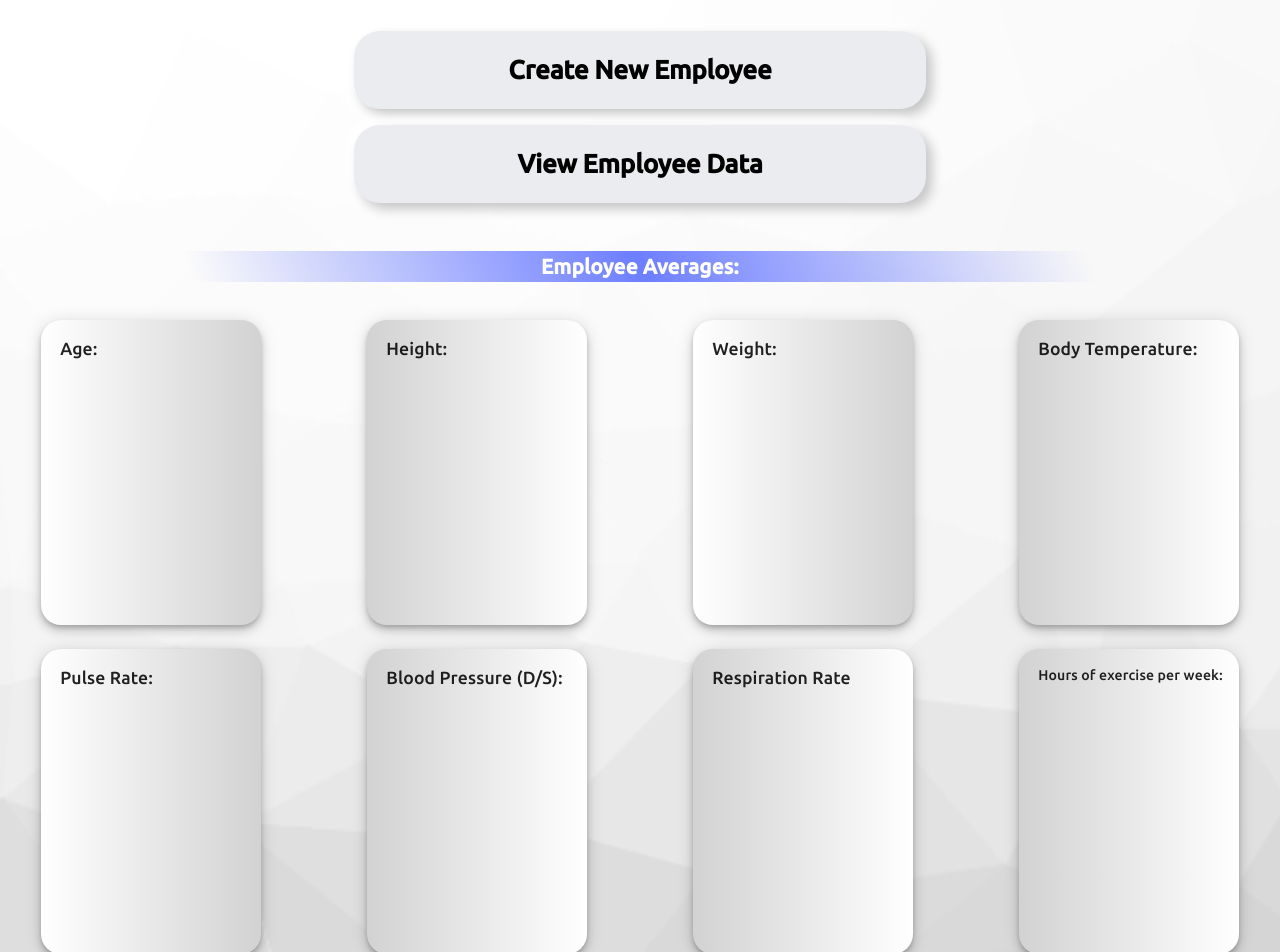
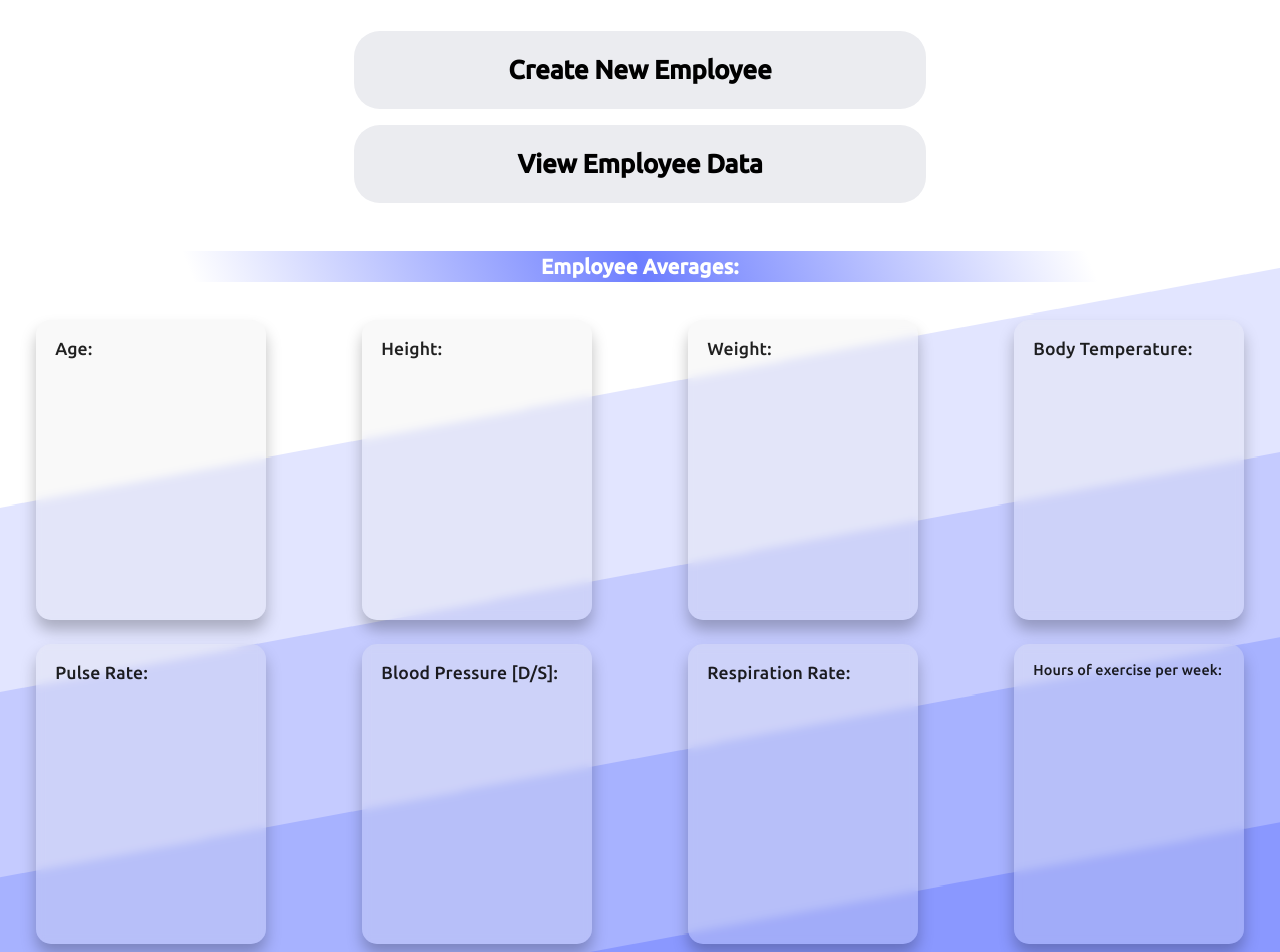
Before and after one commit to kfc0105/vendia-health-dashboard, a React (Create React App) app: page / in a window 1280 px wide. Shown: the part 140-1092 px from the top of the page. Built offline with nearby package versions, Linux system fonts and the light colour scheme; what @vendia/client would draw is missing.

Commit message:
New UI updates

```diff
--- a/src/App.js
+++ b/src/App.js
@@ -2,10 +2,11 @@ import LandingPage from './LandingPage/LandingPage.js'
 
 import { createVendiaClient } from '@vendia/client';
 
+
 const client = createVendiaClient({
-  apiUrl: `https://tzuz85d56l.execute-api.us-west-2.amazonaws.com/graphql/`,
-  websocketUrl: `wss://7etxn8y2fi.execute-api.us-west-2.amazonaws.com/graphql`,
-  apiKey: `6a3WUNEFw5uC26gEhW6JFxpqvvyxZXWPHJZozA8bnZAb`,
+  apiUrl: `https://qex2wmt1i8.execute-api.us-west-2.amazonaws.com/graphql/`,
+  websocketUrl: `wss://kr771grhlf.execute-api.us-west-2.amazonaws.com/graphql`,
+  apiKey: `EzN78KA8TercXBSS9UFyrh8C7gfMfzsoyf2mXM5Faw3B`,
 });
 
 export default function App() {
--- a/src/LandingPage/AveragesTitle.js
+++ b/src/LandingPage/AveragesTitle.js
@@ -14,7 +14,7 @@ function AveragesTitle() {
 //linear-gradient(270deg, rgba(255,192,236,0.3211485277704832) 0%, rgba(128,120,255,1) 100%)
 
 const STYLE_1 = styled.div`
-    background-image: linear-gradient(68deg, rgba(192,255,247,0) 15%, rgba(109,126,255,1) 50%, rgba(192,255,247,0) 85%);
+    background-image: linear-gradient(68deg, rgba(192,255,247,0) 15%, #6d7eff 50%, rgba(192,255,247,0) 85%);
     text-align: center;
     font-family: 'Ubuntu', sans-serif;
     display: 'flex';
--- /dev/null
+++ b/src/LandingPage/CardStyle.css
@@ -0,0 +1,9 @@
+.card {
+    width: 230px;
+    box-shadow: 0 10px 15px rgba(0, 0, 0, 0.25);
+    height: 300px;
+    border-radius: 15px;
+    backdrop-filter: blur(4px);
+    background-color: rgba(230, 230, 230, 0.25);
+
+}
--- a/src/LandingPage/DisplayAverages.js
+++ b/src/LandingPage/DisplayAverages.js
@@ -4,6 +4,7 @@ import styled from 'styled-components';
 import Box from '@mui/material/Box';
 import Paper from '@mui/material/Paper';
 import Grid from '@mui/material/Grid';
+import CardStyle from './CardStyle.css'
 
 function DisplayAverages() {
     return (
@@ -17,67 +18,49 @@ function DisplayAverages() {
                 align="center"
                 >
                     <Grid item xs={12} sm={6} md={4} lg={3}>
-                    <Paper sx={{ height: 305, width: 220, backgroundImage: 'linear-gradient(90deg, rgba(255,255,255,1) 0%, rgba(210,210,210,1) 100%)', borderRadius: 5}}
-                           elevation={6}>
-                        <STYLE> Age: </STYLE>
-                        <br/>
-                    </Paper>
+                    <div class="card">
+                        <STYLE>Age:</STYLE>
+                    </div>
                     </Grid>
                     <Grid item xs={12} sm={6} md={4} lg={3} >
-                    <Paper sx={{ height: 305, width: 220, backgroundImage: 'linear-gradient(270deg, rgba(255,255,255,1) 0%, rgba(210,210,210,1) 100%)', borderRadius: 5}}
-                           elevation={6}>
-                        <STYLE> Height: </STYLE>
-                        <br/>
-                    </Paper>
+                    <div class="card">
+                        <STYLE>Height:</STYLE>
+                    </div>
                     </Grid>
                     <Grid item xs={12}  sm={6} md={4} lg={3} >
-                    <Paper sx={{ height: 305, width: 220, backgroundImage: 'linear-gradient(90deg, rgba(255,255,255,1) 0%, rgba(210,210,210,1) 100%)', borderRadius: 5}}
-                           elevation={6}>
-                        <STYLE> Weight: </STYLE>
-                        <br/>
-                    </Paper>
+                    <div class="card">
+                        <STYLE>Weight:</STYLE>
+                    </div>
                     </Grid>
                     <Grid item xs={12} sm={6} md={4} lg={3}>
-                    <Paper sx={{ height: 305, width: 220, backgroundImage: 'linear-gradient(270deg, rgba(255,255,255,1) 0%, rgba(210,210,210,1) 100%)', borderRadius: 5}}
-                           elevation={6}>
-                        <STYLE> Body Temperature: </STYLE>
-                        <br/>
-                    </Paper>
+                    <div class="card">
+                        <STYLE>Body Temperature:</STYLE>
+                    </div>
                     </Grid>
                     <Grid item xs={12} sm={6} md={4} lg={3} >
-                    <Paper sx={{ height: 305, width: 220, backgroundImage: 'linear-gradient(90deg, rgba(255,255,255,1) 0%, rgba(210,210,210,1) 100%)', borderRadius: 5}}
-                           elevation={6}>
-                        <STYLE> Pulse Rate: </STYLE>
-                        <br/>
-                    </Paper>
+                    <div class="card">
+                        <STYLE>Pulse Rate:</STYLE>
+                    </div>
                     </Grid>
                     <Grid item xs={12}  sm={6} md={4} lg={3} >
-                    <Paper sx={{ height: 305, width: 220, backgroundImage: 'linear-gradient(270deg, rgba(255,255,255,1) 0%, rgba(210,210,210,1) 100%)', borderRadius: 5}}
-                           elevation={6}>
-                        <STYLE> Blood Pressure (D/S): </STYLE>
-                        <br/>
-                    </Paper>
+                    <div class="card">
+                        <STYLE>Blood Pressure [D/S]:</STYLE>
+                    </div>
                     </Grid>
                     <Grid item xs={12}  sm={6} md={4} lg={3} >
-                    <Paper sx={{ height: 305, width: 220, backgroundImage: 'linear-gradient(270deg, rgba(255,255,255,1) 0%, rgba(210,210,210,1) 100%)', borderRadius: 5}}
-                           elevation={6}>
-                        <STYLE> Respiration Rate </STYLE>
-                        <br/>
-                    </Paper>
+                    <div class="card">
+                        <STYLE>Respiration Rate:</STYLE>
+                    </div>
                     </Grid>
                     <Grid item xs={12}  sm={6} md={4} lg={3} >
-                    <Paper sx={{ height: 305, width: 220, backgroundImage: 'linear-gradient(270deg, rgba(255,255,255,1) 0%, rgba(210,210,210,1) 100%)', borderRadius: 5}}
-                           elevation={6}>
-                        <STYLE_SM> Hours of exercise per week: </STYLE_SM>
-                        <br/>
-                    </Paper>
+                    <div class="card">
+                        <STYLE_SM>Hours of exercise per week:</STYLE_SM>
+                    </div>
                     </Grid>
                     <Grid item xs={12}  sm={6} md={4} lg={3} >
-                    <Paper sx={{ height: 305, width: 220, backgroundImage: 'linear-gradient(270deg, rgba(255,255,255,1) 0%, rgba(210,210,210,1) 100%)', borderRadius: 5}}
-                           elevation={6}>
-                        <STYLE_SM> Hours of work per week: </STYLE_SM>
-                        <br/>
-                    </Paper>
+                    <div class="card">
+                        <STYLE_SM>Hours of work per week:</STYLE_SM>
+                    </div>
                     </Grid>
 
 
@@ -101,7 +84,7 @@ const STYLE_SM = styled.div`
     padding-left: 1.2rem;
     text-align: left;
     font-family: 'Ubuntu', sans-serif;
-    font-size: .88rem;
+    font-size: .9rem;
 `;
 
 
--- a/src/LandingPage/LandingPage.js
+++ b/src/LandingPage/LandingPage.js
@@ -4,7 +4,7 @@ import styled from 'styled-components';
 import TitleBarTop from './TitleBarTop.js';
 import OptionButtonsLP from './OptionButtonsLP.js'
 import DisplayAverages from './DisplayAverages.js';
-import img from '../cool-bg2.png';
+import img from '../new_bg.svg';
 import AveragesTitle from './AveragesTitle.js'
 
 function LandingPage() {
--- a/src/LandingPage/OptionButtonsCSS.css
+++ b/src/LandingPage/OptionButtonsCSS.css
@@ -9,8 +9,7 @@
   position: relative;
   overflow: hidden;
   z-index: 1;
-  box-shadow: 6px 6px 12px #c5c5c5,
-              -6px -6px 12px #ffffff;
+
  }
 
  .button::before {
@@ -22,7 +21,7 @@
   top: 0;
   left: 0;
   background-image: linear-gradient(to right, #c6feff 0%, #5288fd 100%);
-  transition: .5s ease;
+  transition: .5s;
   display: block;
   z-index: -1;
  }
@@ -41,8 +40,7 @@
   position: relative;
   overflow: hidden;
   z-index: 1;
-  box-shadow: 6px 6px 12px #c5c5c5,
-              -6px -6px 12px #ffffff;
+
  }
 
  .button2::before {
--- a/src/NewEmployee/NewEmployee.js
+++ b/src/NewEmployee/NewEmployee.js
@@ -17,7 +17,7 @@ import DialogTitle from "@mui/material/DialogTitle";
 import Alert from '@mui/material/Alert';
 import Stack from '@mui/material/Stack';
 import { useAsync } from "react-async";
-import img from '../cool-bg2.png'
+import img from '../new_bg.svg'
 import ButtonStyle from './ButtonStyle.css'
 
 const { entities } = client;
```
Also changed, not shown: src/cool-bg2.png (deleted), src/new_bg.svg (added).
